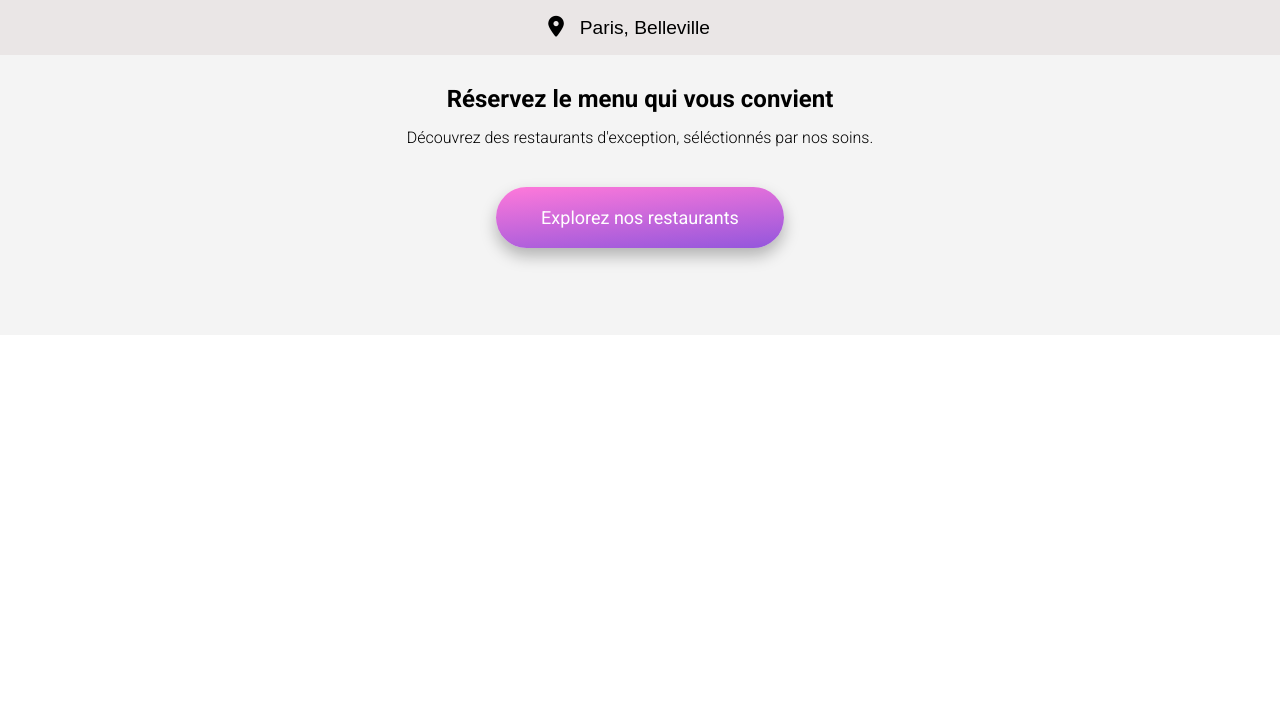
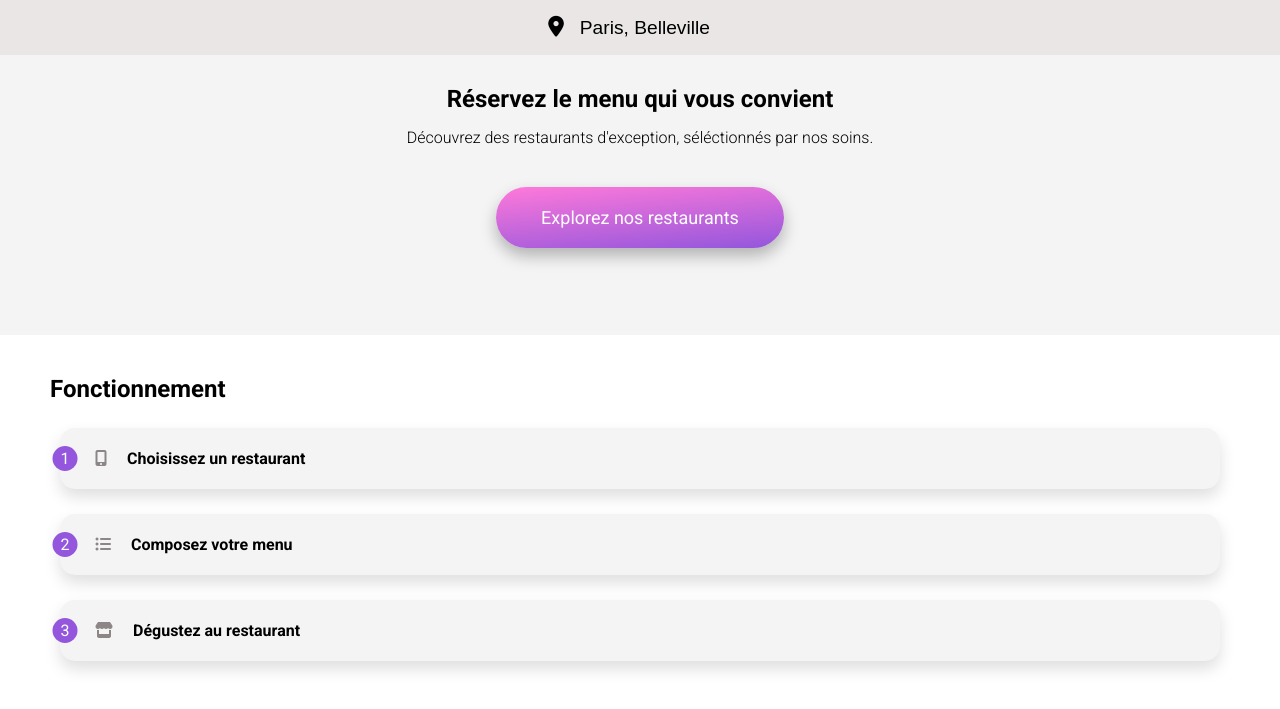
Before and after one commit to LindaCCSP/ohmyfood, a website: page index.html in a window 1280 px wide. Shown: the part 59-768 px from the top of the page. Drawn offline with Linux system fonts and the light colour scheme; a web font is replaced by a local one.

Commit message:
Ajout section Fonctionnement

```diff
--- a/index.html
+++ b/index.html
@@ -1,5 +1,6 @@
 <!DOCTYPE html>
 <html lang="fr">
+
 <head>
     <meta charset="UTF-8">
     <meta http-equiv="X-UA-Compatible" content="IE=edge">
@@ -8,12 +9,15 @@
     <link rel="stylesheet" href="./css/style.css">
     <title>ohmyfood</title>
 </head>
+
 <body>
     <header class="header">
         <h1 class="header__logo">ohmyfood</h1>
     </header>
 
     <main>
+
+        <!-- section accueil -->
 
         <section class="accueil">
             <div class="localisation">
@@ -33,6 +37,35 @@
                 </div>
             </div>
         </section>
+
+        <!-- section Fonctionnement -->
+
+        <section class="fonction__container">
+            <div class="fonction">
+                <h2 class="fonction__title">Fonctionnement</h2>
+
+                <div class="fonction-list">
+                    <div class="fonction-list__choice">
+                        <div class="fonction-list__number">1</div>
+                        <div class="fonction-list__icon"><i class="fas fa-mobile-alt"></i></div>
+                        <p class="fonction-list__text">Choisissez un restaurant </p>
+                    </div>
+                    <div class="fonction-list__choice">
+                        <div class="fonction-list__number">2</div>
+                        <div class="fonction-list__icon"><i class="fas fa-list-ul"></i></div>
+                        <p class="fonction-list__text">Composez votre menu</p>
+                    </div>
+                    <div class="fonction-list__choice">
+                        <div class="fonction-list__number">3</div>
+                        <div class="fonction-list__icon"><i class="fas fa-store"></i></div>
+                        <p class="fonction-list__text">Dégustez au restaurant</p>
+                    </div>
+                </div>
+
+            </div>
+        </section>
+
     </main>
 </body>
+
 </html>
--- a/sass/base/_typography.scss
+++ b/sass/base/_typography.scss
@@ -1,9 +1,9 @@
 * , ::before, ::after{
   box-sizing: border-box;
-  margin: 0;
-  padding: 0;
 }
 
 body {
+  margin: 0;
+  padding: 0;
   font-family: "Roboto", sans-serif;
 }
--- /dev/null
+++ b/sass/layouts/_section-accueil.scss
@@ -0,0 +1,105 @@
+/* section accuiel*/
+.localisation {
+  @include flex-center;
+  background-color: #eae6e6;
+  width: 100%;
+  height: 55px;
+
+  &__form {
+    margin-left: 95px;
+  }
+  &__icon {
+    font-size: 1.3rem;
+    padding-right: 12px;
+  }
+  &__search-input {
+    border: none;
+    font-weight: 300;
+    font-size: 1.2rem;
+    background-color: #eae6e6;
+    padding: 0;
+  }
+}
+
+.descriptif {
+  background-color: $color-light-grey;
+  width: 100%;
+  height: 280px;
+
+  &__title {
+    text-align: center;
+    padding: 30px 55px 15px;
+    font-size: 1.5rem;
+    font-weight: 600;
+    margin: 0;
+  }
+
+  &__paragraphe {
+    text-align: center;
+    margin: 0 2rem;
+    font-weight: 300;
+  }
+}
+
+/*section Fonctionnement*/
+
+.fonction__container {
+  padding: 40px 0;
+  width: 100%;
+
+  @include flex-column;
+  justify-content: center;
+  align-items: center;
+}
+
+.fonction {
+  width: 95%;
+  max-width: 1200px;
+  padding: 0;
+  @include flex-column;
+
+  &__title {
+    margin: 0;
+    padding-left: 10px;
+  }
+}
+
+.fonction-list {
+  &__choice {
+    display: flex;
+    align-items: center;
+    background: $color-light-grey;
+    height: auto;
+    width: auto;
+    margin: 25px 20px 25px;
+    padding: 5px;
+    border-radius: 15px;
+    position: relative;
+    box-shadow: 0 8px 16px 0 rgb(1 1 1 / 13%);
+    &:hover {
+      opacity: 0.8;
+      cursor: pointer;
+      transition: 0.3s;
+      box-shadow: $shadow-basic;
+      background: #f2e7ff;
+    }
+  }
+
+  &__number {
+    background-color: #9356dc;
+    color: white;
+    position: absolute;
+    padding: 3px 8px 3px 8px;
+    border-radius: 500px;
+    transform: translateX(-50%);
+  }
+
+  &__icon {
+    color: #8d8686;
+    margin: 0 20px 0 30px;
+  }
+
+  &__text {
+    font-weight: 700;
+  }
+}
--- a/sass/layouts/_sections.scss
+++ /dev/null
@@ -1,45 +0,0 @@
-
-/* section accuiel*/
-.localisation {
-  @include flex-center;
-  background-color: #eae6e6;
-  width: 100%;
-  height: 55px;
-
-  &__form {
-    margin-left: 95px;
-  }
-  &__icon {
-    font-size: 1.3rem;
-    padding-right: 12px;
-  }
-  &__search-input {
-    border: none;
-    font-weight: 300;
-    font-size: 1.2rem;
-    background-color: #eae6e6;
-    padding: 0;
-  }
-}
-
-
-.descriptif {
-  background-color: $color-light-grey;
-  width: 100%;
-  height: 280px;
-
-  &__title {
-    text-align: center;
-    padding: 30px 55px 15px;
-    font-size: 1.5rem;
-    font-weight: 600;
-    margin: 0;
-  }
-
-  &__paragraphe {
-    text-align: center;
-    margin: 0 2rem;
-    font-weight: 300;
-  }
-
-}
--- a/sass/main.scss
+++ b/sass/main.scss
@@ -8,6 +8,6 @@
 @import "./base/typography";
 
 @import "./layouts/header";
-@import "./layouts/sections";
+@import "./layouts/section-accueil";
 
 @import "./components/button";
--- a/sass/utils/_mixins.scss
+++ b/sass/utils/_mixins.scss
@@ -12,9 +12,6 @@
   display: flex;
   align-items: center;
   justify-content: space-between;
-}
-@mixin box-shadow {
-  box-shadow: 0 8px 16px 0 rgba(1, 1, 1, 0.2);
 }
 
 @mixin logo {
--- a/sass/utils/_variables.scss
+++ b/sass/utils/_variables.scss
@@ -5,5 +5,6 @@ $color-light-grey: #f4f4f4;
 $color-dark-grey: rgb(59, 55, 55);
 
 $shadow-accueil: 0px 3px 3px 1px #cac9c9;
+$shadow-basic: 0 8px 16px 0 rgba(1, 1, 1, 0.2);
 
 $font_logo-title: 'Shrikhand', cursive;
```
Also changed, not shown: css/style.css, 1 other file. Lines whose indentation alone changed are shown as unchanged.
